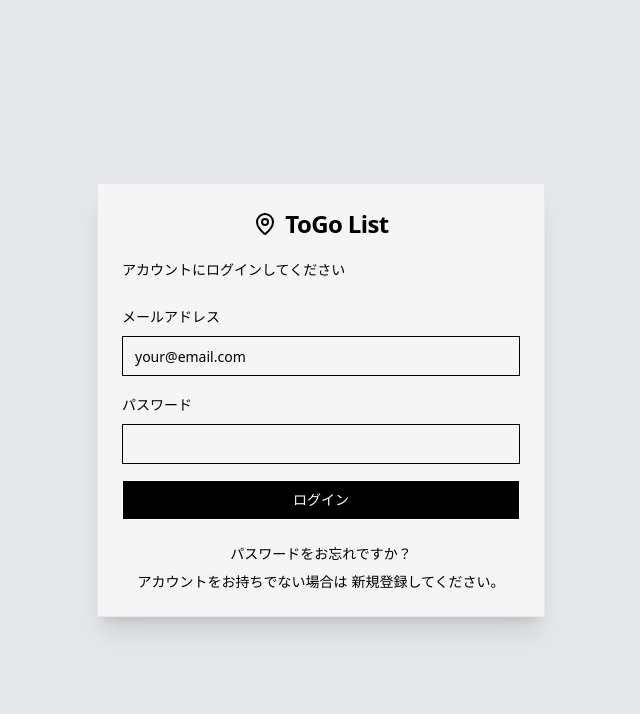
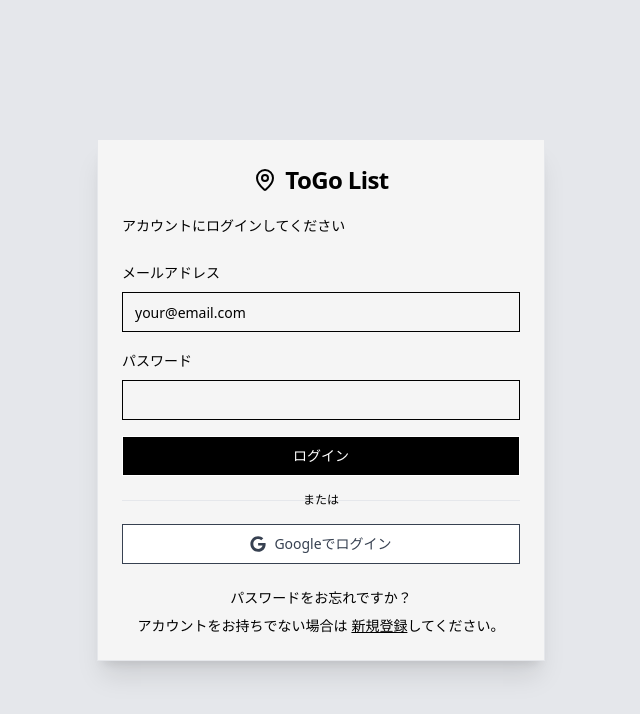
Before and after one commit to tadanobuu/togolist-next, a Next.js app: page /login in a window 1280 px wide. Shown: the top 714 px of the page, without its empty margins (319-959 px from the left). Built offline with nearby package versions, Linux system fonts and the light colour scheme; no server answers.

Commit message:
googleでのログインを追加 ※新規userをtableに追加できないbugあり

```diff
--- a/src/app/(pages)/login/page.tsx
+++ b/src/app/(pages)/login/page.tsx
@@ -1,6 +1,6 @@
 'use client'
 
-import { useState } from 'react'
+import { useEffect, useState } from 'react'
 import { Button } from "@/components/ui/button"
 import { Input } from "@/components/ui/input"
 import { Label } from "@/components/ui/label"
@@ -10,6 +10,9 @@ import Link from 'next/link'
 import { MapPin } from 'lucide-react'
 import { supabase } from '@/lib/supabase/supabaseClient'
 import { useRouter } from 'next/navigation'
+import { Database } from '@/types/supabase'
+
+type newUser = Database['public']['Tables']['users']['Insert'];
 
 export default function LoginPage() {
     const [email, setEmail] = useState('')
@@ -42,6 +45,57 @@ export default function LoginPage() {
             router.push('/main')
         }
     }
+
+    const handleGoogleLogin = async () => {
+        const { error } = await supabase.auth.signInWithOAuth({
+            provider: 'google',
+            options: {
+                redirectTo: 'http://localhost:3000/main',
+            },
+        });
+        if (error) {
+            console.error('Google login error:', error.message);
+        }
+    };
+
+    useEffect(() => {
+        const { data: authListener } = supabase.auth.onAuthStateChange(
+            async (event, session) => {
+                if (event === 'SIGNED_IN' && session) {
+                    const { user } = session;
+
+                    // 新規ユーザーかUUIDで確認
+                    const { data, error } = await supabase
+                        .from('users')
+                        .select('*')
+                        .eq('id', user.id);
+
+                    if (!data || data.length === 0) {
+                        const userinfo: newUser = {
+                            id: user.id,
+                            username: "新規ユーザー",
+                            friend_id: Math.random().toString(36).substring(2, 10),
+                            follow_id: null
+                        }
+
+                        const { error: insertError } = await supabase.from('users').insert([userinfo]);
+
+                        if (insertError) {
+                            console.error('Error inserting user into users table:', insertError.message);
+                        } else {
+                            console.log('User inserted into users table successfully');
+                        }
+                    }
+
+                    router.push('/main'); // ログイン後に/mainへ移動
+                }
+            }
+        );
+
+        return () => {
+            authListener?.subscription?.unsubscribe();
+        };
+    }, []);
 
     return (
         <div className="min-h-screen bg-gray-200 flex flex-col justify-center items-center p-4">
@@ -87,6 +141,27 @@ export default function LoginPage() {
                     </Button>
                 </div>
             </form>
+            <div className="mt-4 relative">
+                <div className="absolute inset-0 flex items-center">
+                <span className="w-full border-t" />
+            </div>
+                <div className="relative flex justify-center text-xs uppercase">
+                    <span className="bg-background px-2 text-muted-foreground">
+                        または
+                    </span>
+                </div>
+            </div>
+            <Button
+                type="button"
+                variant="outline"
+                className="w-full mt-4 bg-white text-gray-700 hover:bg-gray-300"
+                onClick={() => handleGoogleLogin()}
+            >
+                <svg className="mr-2 h-4 w-4" aria-hidden="true" focusable="false" data-prefix="fab" data-icon="google" role="img" xmlns="http://www.w3.org/2000/svg" viewBox="0 0 488 512">
+                <path fill="currentColor" d="M488 261.8C488 403.3 391.1 504 248 504 110.8 504 0 393.2 0 256S110.8 8 248 8c66.8 0 123 24.5 166.3 64.9l-67.5 64.9C258.5 52.6 94.3 116.6 94.3 256c0 86.5 69.1 156.6 153.7 156.6 98.2 0 135-70.4 140.8-106.9H248v-85.3h236.1c2.3 12.7 3.9 24.9 3.9 41.4z"></path>
+                </svg>
+                Googleでログイン
+            </Button>
             </CardContent>
             <CardFooter className="flex flex-col space-y-2">
             <Link href="/forgot-password" className="text-sm text-primary hover:underline">
@@ -94,7 +169,7 @@ export default function LoginPage() {
             </Link>
             <div className="text-sm text-muted-foreground">
                 アカウントをお持ちでない場合は
-                <Link href="/signup" className="text-primary hover:underline ml-1">
+                <Link href="/signup" className="text-primary underline ml-1">
                 新規登録
                 </Link>
                 してください。
```
